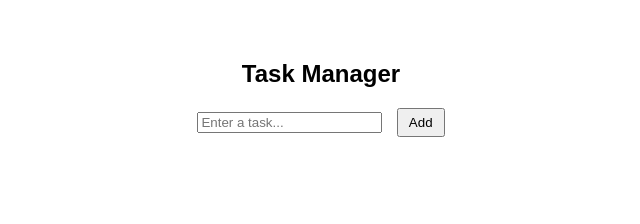
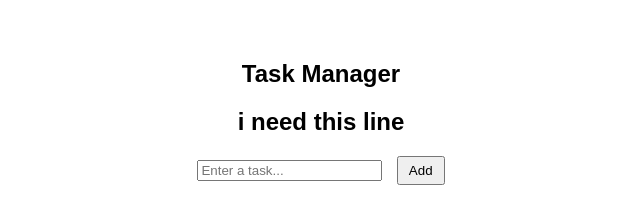
Before and after one commit to Sruthi-ds10/To-do, a plain HTML site: page index.html in a window 1280 px wide. Shown: the whole page, without its empty margins (319-959 px from the left). Drawn offline with Linux system fonts and the light colour scheme; no server answers.

Commit message:
Added new feature

```diff
--- a/index.html
+++ b/index.html
@@ -6,7 +6,7 @@
 </head>
 <body>
   <h2>Task Manager</h2>
-
+  <h2>i need this line</h2>
   <input id="taskInput" placeholder="Enter a task...">
   <button onclick="addTask()">Add</button>
 
```
